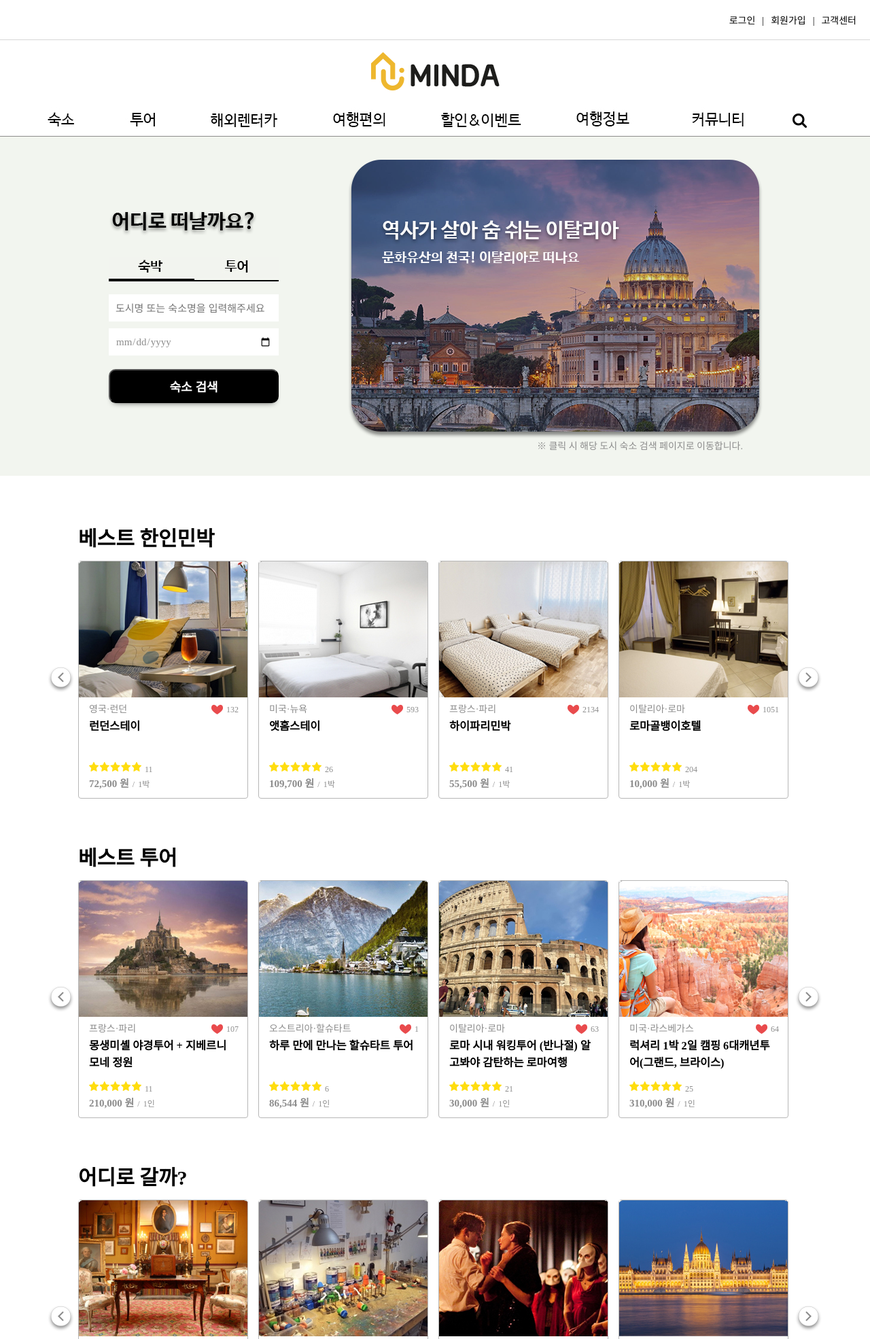
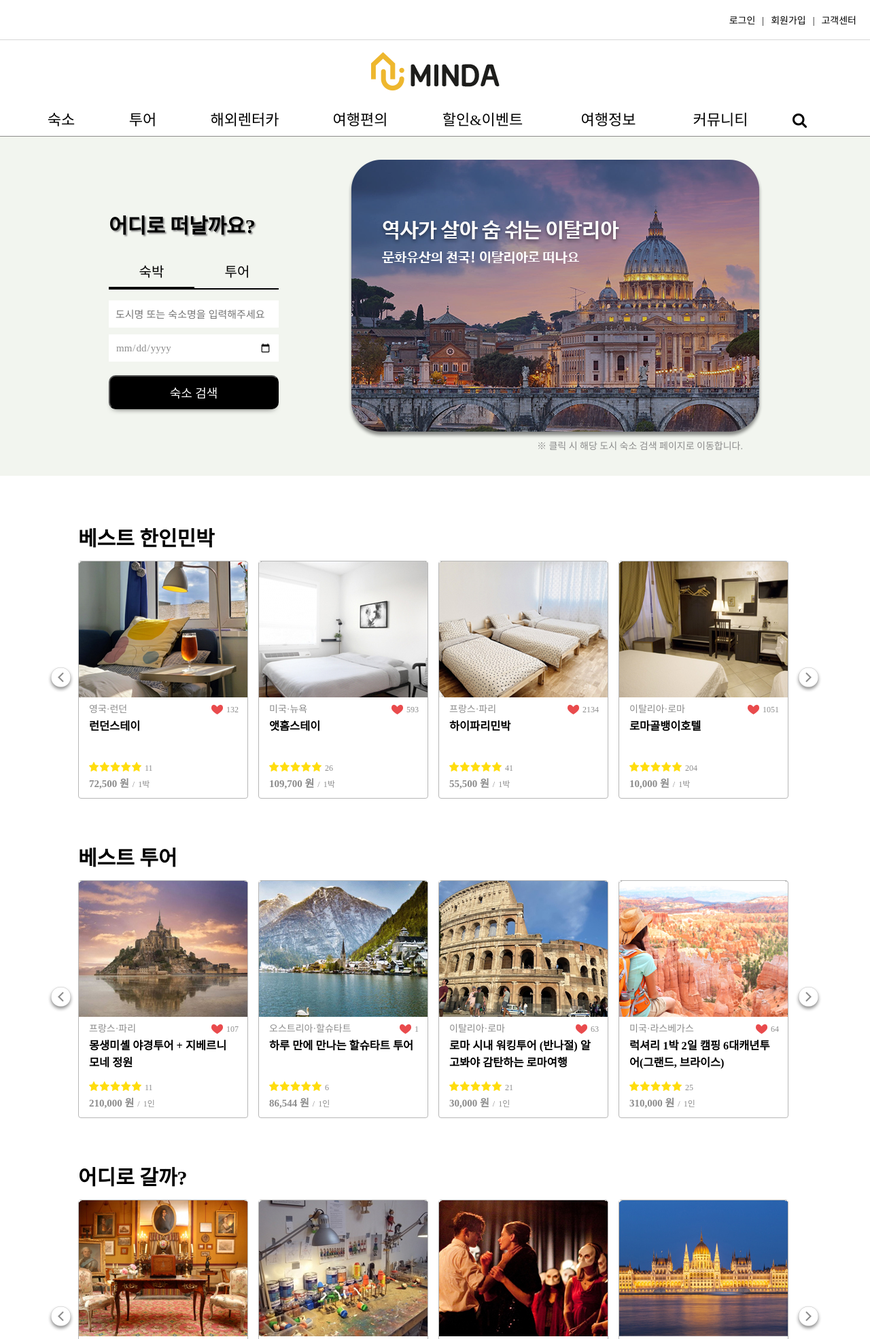
Before and after one commit to onezeun/minda, a PHP site: page / in a window 1280 px wide; the page is wider, and only the part inside the window is pictured. Shown: the top 1970 px of that part at 68% size. Run offline with PHP 8.4, Linux system fonts and the light colour scheme; some web fonts are replaced.

Commit message:
refactor: header 수정

```diff
--- a/css/header.css
+++ b/css/header.css
@@ -47,6 +47,20 @@
   position: relative;
 }
 
+.gnb li{
+  font-size: 22px;
+}
+
+.gnb a {
+  text-align: center;
+  padding-top: 10px;
+  padding-bottom: 1px;
+}
+
+.gnb a:hover {
+  border-bottom: 4px solid #eeb72e;
+}
+
 .gnb>ul {
   width: 1200px;
   margin: 14px auto 0;
@@ -61,7 +75,6 @@
 .menu1>a {
   width: 100px;
   height: 50px;
-  background: url(../images/menu01.jpg) no-repeat;
   display: block;
 }
 
@@ -73,7 +86,6 @@
 .menu2>a {
   width: 100px;
   height: 50px;
-  background: url(../images/menu02.jpg) no-repeat;
   display: block;
 }
 
@@ -85,7 +97,6 @@
 .menu3>a {
   width: 160px;
   height: 50px;
-  background: url(../images/menu03.jpg) no-repeat;
   display: block;
 }
 
@@ -97,40 +108,49 @@
 .menu4>a {
   width: 140px;
   height: 50px;
-  background: url(../images/menu04.jpg) no-repeat;
+  display: block;
+}
+
+.menu4:hover > .menu4_sub_wrap {
   display: block;
 }
 
 /* 서브메뉴 display:none */
 .menu4_sub_wrap {
   width: 100%;
+  margin-top: 1px;
+  background: #fff;
+  z-index: 1;
   position: absolute;
   left: 0;
   display: none;
 }
 
+.menu4_sub_wrap a {
+  padding-top: 17px;
+}
+
 .menu4_sub_wrap ul {
   width: 1200px;
-  margin-top: 1px;
-  background: #fff;
-  z-index: 1;
   margin: 1px auto 0;
-  height: 60px;
   display: flex;
   justify-content: center;
 }
 
+.menu4_sub_wrap li{
+  margin-right: 50px;
+  font-size: 20px;
+}
+
 .menu4_sub1 a {
-  width: 130px;
+  width: 100px;
   height: 60px;
-  background: url(../images/submenu4_image1.jpg) no-repeat;
   display: block;
 }
 
 .menu4_sub2 a {
   width: 100px;
   height: 60px;
-  background: url(../images/submenu4_image2.jpg) no-repeat;
   display: block;
 }
 
@@ -142,12 +162,18 @@
 .menu5>a {
   width: 180px;
   height: 50px;
-  background: url(../images/menu05.jpg) no-repeat;
   display: block;
 }
 
+.menu5:hover > .menu5_sub_wrap {
+  display: block;
+}
 
 /* 서브메뉴 display : none */
+.menu5_sub_wrap a {
+  padding-top: 17px;
+}
+
 .menu5_sub_wrap {
   width: 100%;
   margin-top: 1px;
@@ -165,38 +191,38 @@
   justify-content: center;
 }
 
+.menu5_sub_wrap li{
+  margin-right: 30px;
+  font-size: 20px;
+}
+
 .menu5_sub1 a {
   width: 150px;
   height: 60px;
-  background: url(../images/submenu5_image1.jpg) no-repeat;
   display: block;
 }
 
 .menu5_sub2 a {
   width: 150px;
   height: 60px;
-  background: url(../images/submenu5_image2.jpg) no-repeat;
   display: block;
 }
 
 .menu5_sub3 a {
   width: 150px;
   height: 60px;
-  background: url(../images/submenu5_image3.jpg) no-repeat;
   display: block;
 }
 
 .menu5_sub4 a {
   width: 150px;
   height: 60px;
-  background: url(../images/submenu5_image4.jpg) no-repeat;
   display: block;
 }
 
 .menu5_sub5 a {
   width: 150px;
   height: 60px;
-  background: url(../images/submenu5_image5.jpg) no-repeat;
   display: block;
 }
 
@@ -208,7 +234,6 @@
 .menu6>a {
   width: 150px;
   height: 50px;
-  background: url(../images/menu06.jpg) no-repeat;
   display: block;
 }
 
@@ -220,11 +245,18 @@
 .menu7>a {
   width: 140px;
   height: 50px;
-  background: url(../images/menu07.jpg) no-repeat;
+  display: block;
+}
+
+.menu7:hover > .menu7_sub_wrap {
   display: block;
 }
 
 /* 서브메뉴 display : none */
+.menu7_sub_wrap a {
+  padding-top: 17px;
+}
+
 .menu7_sub_wrap {
   width: 100%;
   margin-top: 1px;
@@ -242,17 +274,21 @@
   justify-content: center;
 }
 
+.menu7_sub_wrap li{
+  margin-right: 30px;
+  font-size: 20px;
+}
+
+
 .menu7_sub1 a {
   width: 150px;
   height: 60px;
-  background: url(../images/submenu7_image1.jpg) no-repeat;
   display: block;
 }
 
 .menu7_sub2 a {
   width: 150px;
   height: 60px;
-  background: url(../images/submenu7_image2.jpg) no-repeat;
   display: block;
 }
 
--- a/css/main.css
+++ b/css/main.css
@@ -22,12 +22,9 @@
 }
 
 .mb_search h3 {
-  /* font-size: 30px;
+  font-size: 30px;
   font-weight: bold;
-  text-shadow: 2px 2px 2px #8c8c8c; */
-  width: 219px;
-  height: 38px;
-  background: url(../images/main_search_title.png) no-repeat;
+  text-shadow: 2px 2px 2px #8c8c8c;
   margin-bottom: 30px;
 }
 
@@ -37,24 +34,30 @@
 
 .mb_search_room {
   float: left;
+  text-align: center;
 }
 
 .mb_search_room a {
   width: 126px;
   height: 32px;
-  background: url(../images/main_search_room.jpg) no-repeat;
+  font-size: 20px;
+  /* background: url(../images/main_search_room.jpg) no-repeat; */
   display: block;
+  margin-bottom: 5px;
 }
 
 .mb_search_tour {
   float: left;
+  text-align: center;
 }
 
 .mb_search_tour a {
   width: 126px;
   height: 32px;
-  background: url(../images/main_search_tour.jpg) no-repeat;
+  font-size: 20px;
+  /* background: url(../images/main_search_tour.jpg) no-repeat; */
   display: block;
+  margin-bottom: 5px;
 }
 
 .mb_search_bar {
@@ -79,7 +82,7 @@
 
 .mb_search_input2 {
   margin-bottom: 20px;
-  font-family: "나눔고딕";
+  font-family: 'InfinitySans-RegularA1';
   color: #8c8c8c;
 }
 
@@ -90,14 +93,7 @@
   border-radius: 10px;
   color: white;
   font-size: 18px;
-  font-weight: bold;
-}
-
-.mb_search_tour_btn {
-  width: 261px;
-  height: 51px;
-  background: url(../images/main_search_tour_btn.png) no-repeat;
-  display: block;
+  font-family: 'InfinitySans-RegularA1';
 }
 
 .mb_reco_cont1 {
@@ -196,7 +192,7 @@
   margin-left: 5px;
   color: #8c8c8c;
   font-size: 12px;
-  vertical-align: middle;
+  vertical-align: top;
 }
 
 .card_price {
@@ -434,6 +430,10 @@
   right: 0;
 }
 
+.cmnt_menu li:hover {
+  border-bottom: 4px solid rgb(20, 20, 20);
+}
+
 .cmnt_job {
   float: left;
   margin-right: 30px;
@@ -481,6 +481,10 @@
 .cmnt_list_date {
   color: #8c8c8c;
   font-size: 14px;
+}
+
+.cmnt_list li a:hover {
+  color: #eeb72e
 }
 
 /* event */
--- a/css/reset.css
+++ b/css/reset.css
@@ -18,8 +18,15 @@ button {
   padding: 0
 }
 
+@font-face {
+  font-family: 'InfinitySans-RegularA1';
+  src: url('https://cdn.jsdelivr.net/gh/projectnoonnu/noonfonts_20-04@2.1/InfinitySans-RegularA1.woff') format('woff');
+  font-weight: normal;
+  font-style: normal;
+}
+
 body {
-  font-family:  "12LotteMartDreamMedium", "NanumGothic Eco", "맑은고딕";
+  font-family: 'InfinitySans-RegularA1';
   font-size: 14px;
   line-height: 1.5
 }
@@ -28,7 +35,8 @@ div,
 header,
 ul,
 input,
-button {
+button,
+a {
   box-sizing: border-box;
 }
 
--- a/index.html
+++ b/index.html
@@ -16,13 +16,13 @@
 
   <div class="wrap">
     <header id="header" class="header">
-      <h1 class="logo indent"><a href="#">민다</a></h1>
+      <h1 class="logo indent"><a href="index.html">민다</a></h1>
 
       <div class="top_menu">
         <h2 class="hide">사용자 메뉴</h2>
         <ul>
-          <li class="top_bar"><a href="#">로그인</a></li>
-          <li class="top_bar"><a href="#">회원가입</a></li>
+          <li class="top_bar"><a href="login.html">로그인</a></li>
+          <li class="top_bar"><a href="signup.html">회원가입</a></li>
           <li><a href="#">고객센터</a></li>
         </ul>
       </div>
@@ -30,19 +30,19 @@
       <nav class="gnb">
         <h2 class="hide">주요 메뉴</h2>
         <ul>
-          <li class="menu1 indent"><a href="#">숙소</a></li>
-          <li class="menu2 indent"><a href="#">투어</a></li>
-          <li class="menu3 indent"><a href="#">해외렌터카</a></li>
-          <li class="menu4"><a href="#" class="indent">여행편의</a>
-            <div class="menu4_sub_wrap shadow indent">
+          <li class="menu1 "><a href="lodging.html">숙소</a></li>
+          <li class="menu2 "><a href="#">투어</a></li>
+          <li class="menu3 "><a href="#">해외렌터카</a></li>
+          <li class="menu4"><a href="#" class="">여행편의</a>
+            <div class="menu4_sub_wrap shadow">
               <ul>
                 <li class="menu4_sub1"><a href="#">해외유심</a></li>
                 <li class="menu4_sub2"><a href="#">공항픽업</a></li>
               </ul>
             </div>
           </li>
-          <li class="menu5"><a href="#" class="indent">할인&이벤트</a>
-            <div class="menu5_sub_wrap shadow indent">
+          <li class="menu5"><a href="#" class="">할인&이벤트</a>
+            <div class="menu5_sub_wrap shadow">
               <ul ul class="menu5_sub">
                 <li class="menu5_sub1"><a href="#">땡처리할인</a></li>
                 <li class="menu5_sub2"><a href="#">비수기할인</a></li>
@@ -52,9 +52,9 @@
               </ul>
             </div>
           </li>
-          <li class="menu6 indent"><a href="#">여행정보</a></li>
-          <li class="menu7"><a href="#" class="indent">커뮤니티</a>
-            <div class="menu7_sub_wrap shadow indent">
+          <li class="menu6"><a href="#">여행정보</a></li>
+          <li class="menu7"><a href="#">커뮤니티</a>
+            <div class="menu7_sub_wrap shadow">
               <ul ul class="menu7_sub">
                 <li class="menu7_sub1"><a href="#">구인·구직</a></li>
                 <li class="menu7_sub2"><a href="#">사고·팔고</a></li>
@@ -73,8 +73,8 @@
         <section class="mb">
           <h2 class="hide">메인배너</h2>
           <div class="mb_search">
-            <h3 class="indent">어디로 떠날까요?</h3>
-            <div class="mb_search_list indent">
+            <h3>어디로 떠날까요?</h3>
+            <div class="mb_search_list">
               <ul>
                 <li class="mb_search_room"><a href="#">숙박</a></li>
                 <li class="mb_search_tour"><a href="#">투어</a></li>
@@ -92,7 +92,7 @@
           <div class="mb_reco">
             <h3 class="hide">추천 여행지</h3>
             <div class="mb_reco_cont1 indent">
-              <a href="#" class="block">
+              <a href="lodging_search.html" class="block">
                 <p>역사가 살아 숨쉬는 이탈리아
                   문화유산의 천국! 이탈리아로 떠나요</p>
               </a>
@@ -118,7 +118,7 @@
         <h2>베스트 한인민박</h2>
 
         <div class="card room1">
-          <a href="#" class="block">
+          <a href="lodging_detail.html" class="block">
             <img src="images/bestroom_image01.jpg" alt="영국런던런던스테이">
             <div class="card_cont_wrap">
               <div class="card_top">
```
Also changed, not shown: lodging.html (+14 -14 lines), lodging_detail.html (+14 -14 lines), lodging_search.html (+14 -14 lines), login.html (+14 -14 lines), reservation.html (+14 -14 lines), reservation_success.html (+14 -14 lines), signup.html (+14 -14 lines), signup_success.html (+14 -14 lines), user.html (+14 -14 lines).
